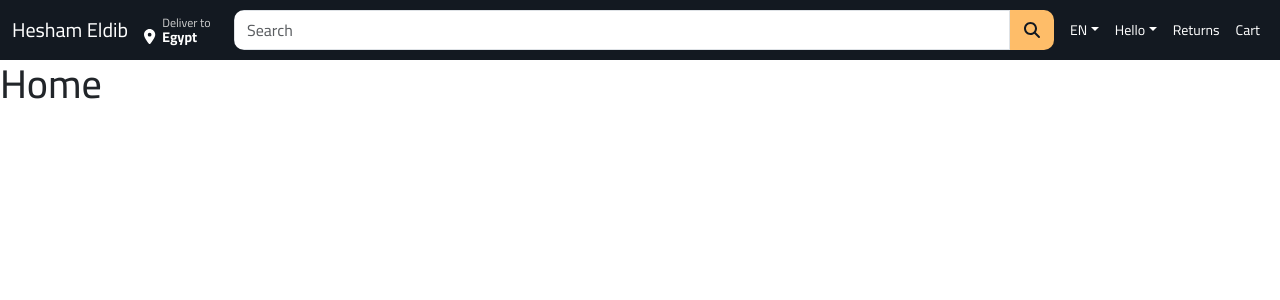
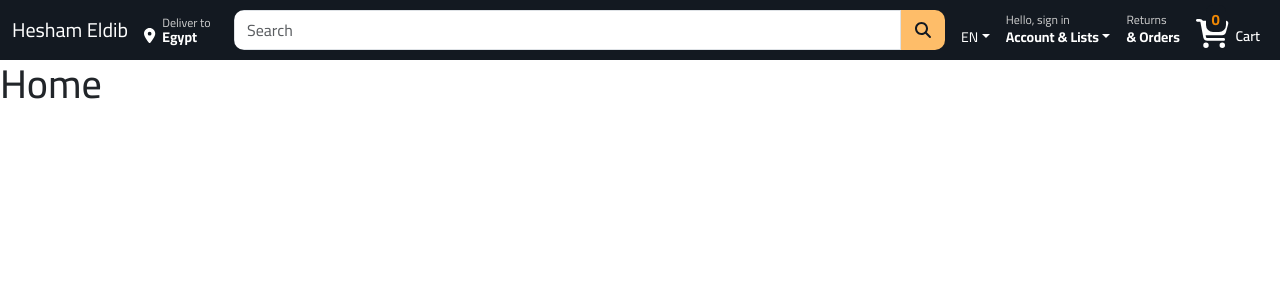
Before and after one commit to HeshamEldib/online-shop, a React (Vite) app in the folder client/: page / in a window 1280 px wide. Shown: the top 300 px of the page. Built offline with nearby package versions, Linux system fonts and the light colour scheme.

Commit message:
navbar top style

```diff
--- a/client/src/App.tsx
+++ b/client/src/App.tsx
@@ -11,7 +11,9 @@ function App() {
       <Navbar />
       <Routes>
         <Route path="/" Component={Home} />
-        {/* <Route path="/" Component={Home} /> */}
+        <Route path="/language" Component={Home} />
+        <Route path="/register" Component={Home} />
+        <Route path="/cart" Component={Home} />
       </Routes>
     </>
   );
--- a/client/src/components/Navbar.tsx
+++ b/client/src/components/Navbar.tsx
@@ -4,9 +4,9 @@ import Container from "react-bootstrap/Container";
 import Form from "react-bootstrap/Form";
 import Nav from "react-bootstrap/Nav";
 import Navbar from "react-bootstrap/Navbar";
-import NavDropdown from "react-bootstrap/NavDropdown";
 import { FontAwesomeIcon } from "@fortawesome/react-fontawesome";
 import {
+  faCartShopping,
   faLocationDot,
   faMagnifyingGlass,
 } from "@fortawesome/free-solid-svg-icons";
@@ -49,7 +49,7 @@ function NavLeft() {
 
 function Location() {
   return (
-    <div className="but-country d-flex">
+    <div className="but-country main-link d-flex">
       <FontAwesomeIcon icon={faLocationDot} />
       <span className="d-inline-block">
         <span className="w-100 d-inline-block">Deliver to</span>
@@ -78,38 +78,84 @@ function Search() {
 function NavRight() {
   return (
     <Nav
-      className="me-auto my-2 my-lg-0 nav-right"
+      className="me-auto my-2 my-lg-0 nav-right align-items-end"
       style={{ maxHeight: "100px" }}
       navbarScroll
     >
-      <NavDropdown
-        title="EN"
-        id="navbarScrollingDropdown"
-        className="right-link"
-      >
-        <NavDropdown.Item href="#action3">Action</NavDropdown.Item>
-        <NavDropdown.Item href="#action4">Another action</NavDropdown.Item>
-        <NavDropdown.Divider />
-        <NavDropdown.Item href="#action5">Something else here</NavDropdown.Item>
-      </NavDropdown>
+      <DropdownLanguage />
 
-      <NavDropdown
-        title="Hello"
-        id="navbarScrollingDropdown"
-        className="right-link"
-      >
-        <NavDropdown.Item href="#action3">Action</NavDropdown.Item>
-        <NavDropdown.Item href="#action4">Another action</NavDropdown.Item>
-        <NavDropdown.Divider />
-        <NavDropdown.Item href="#action5">Something else here</NavDropdown.Item>
-      </NavDropdown>
+      <DropdownHello />
 
-      <Link to="/" className="nav-link right-link">
-        Returns
+      <Link to="/register" className="nav-link right-link main-link">
+        <span className="d-block">Returns</span>
+        <span>& Orders</span>
       </Link>
-      <Link to="/" className="nav-link right-link">
-        Cart
+
+      <Link to="/cart" className="nav-link right-link cart-link">
+        <div className="cart-icon-container">
+          <FontAwesomeIcon className="cart-icon" icon={faCartShopping} />
+          <span className="cart-count">{0}</span>
+        </div>
+        <div className="cart-text">Cart</div>
       </Link>
     </Nav>
   );
 }
+
+function DropdownLanguage() {
+  return (
+    <div className="dropdown">
+      <Link to="/language" className="right-link nav-link dropdown-toggle">
+        EN
+      </Link>
+      <ul className="dropdown-menu">
+        <li>
+          <a className="dropdown-item" href="#">
+            Action
+          </a>
+        </li>
+        <li>
+          <a className="dropdown-item" href="#">
+            Another action
+          </a>
+        </li>
+        <li>
+          <a className="dropdown-item" href="#">
+            Something else here
+          </a>
+        </li>
+      </ul>
+    </div>
+  );
+}
+
+function DropdownHello() {
+  return (
+    <div className="dropdown">
+      <Link
+        to="/register"
+        className="right-link nav-link dropdown-toggle main-link"
+      >
+        <span className="d-block">Hello, sign in</span>
+        <span>Account & Lists</span>
+      </Link>
+      <ul className="dropdown-menu">
+        <li>
+          <a className="dropdown-item" href="#">
+            Action
+          </a>
+        </li>
+        <li>
+          <a className="dropdown-item" href="#">
+            Another action
+          </a>
+        </li>
+        <li>
+          <a className="dropdown-item" href="#">
+            Something else here
+          </a>
+        </li>
+      </ul>
+    </div>
+  );
+}
--- a/client/src/components/navbar.css
+++ b/client/src/components/navbar.css
@@ -1,11 +1,15 @@
 .main-navbar {
-  background-color: #131921 !important;
+  background-color: var(--bg-main) !important;
   color: #fff;
   height: 60px;
   padding: 0;
 }
 
 .logo {
+  color: #fff;
+}
+.logo:focus,
+.logo:hover {
   color: #fff;
 }
 
@@ -18,13 +22,15 @@
   margin: 13px 7px 0 0;
   font-size: 15px;
 }
-.but-country span {
+
+/* main link */
+.main-link span {
   font-size: 12px;
   font-weight: 400;
   color: #ccc;
   line-height: 14px;
 }
-.but-country span.country {
+.main-link span:last-child {
   font-size: 14px;
   font-weight: 700;
   color: #fff;
@@ -47,7 +53,7 @@
   background-color: #febd69;
   width: 45px;
   border: 0;
-  color: #131921;
+  color: var(--bg-main);
   transition: 0.3s;
 }
 .search .but-search:hover {
@@ -63,3 +69,48 @@
   color: #fff;
   font-size: 14px;
 }
+
+/* cart link */
+.cart-link {
+  display: flex;
+  align-items: center;
+  width: 80px;
+}
+.cart-icon-container {
+  position: relative;
+  flex: 1;
+  height: 35px;
+}
+.cart-icon-container .cart-icon {
+  position: absolute;
+  font-size: 29px;
+  bottom: 0;
+  left: 0;
+  /* z-index: 3; */
+}
+.cart-icon-container .cart-count {
+  position: absolute;
+  top: -7.5px;
+  left: 50%;
+  width: 20px;
+  text-align: center;
+  line-height: 2;
+  background-color: var(--bg-main);
+  height: 27px;
+  border-radius: 7px;
+  transform: translateX(-50%);
+  z-index: 5;
+  color: #f08804;
+  font-size: 15px;
+  font-weight: 700;
+}
+
+.cart-text {
+  font-size: 14px;
+  font-weight: 600;
+  padding-top: 13px;
+}
+
+.dropdown:hover .dropdown-menu {
+  display: block;
+}
--- a/client/src/index.css
+++ b/client/src/index.css
@@ -1,4 +1,9 @@
+:root {
+  --bg-main: #131921;
+  margin: 0;
+  padding: 0;
+}
 
 body {
-  font-family: 'Cairo', sans-serif;
+  font-family: "Cairo", sans-serif;
 }
```
